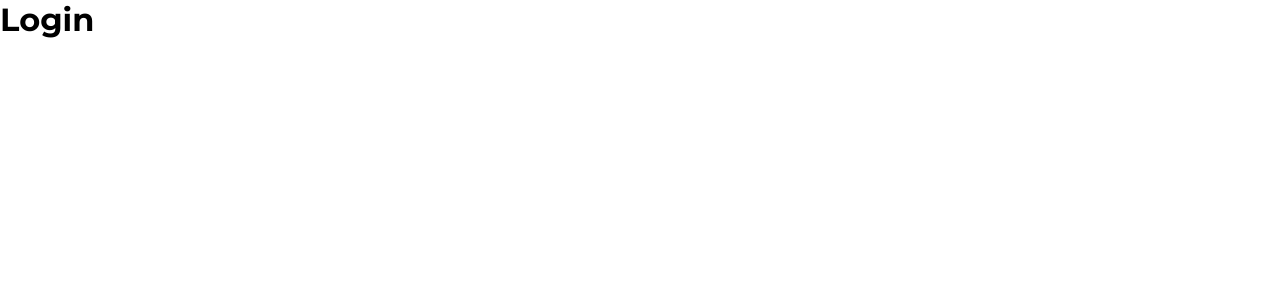
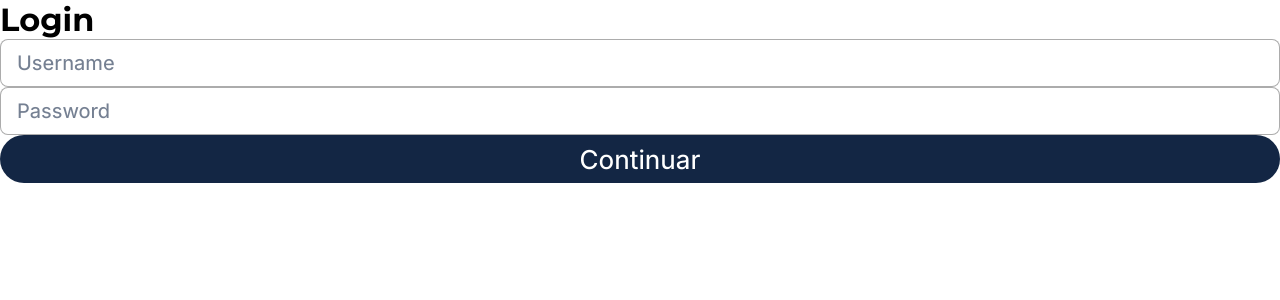
Before and after one commit to sweetArizCider/Glass-Store-Official-Page, a React (Vite) app: page /login in a window 1280 px wide. Shown: the top 300 px of the page. Built offline with nearby package versions, Linux system fonts and the light colour scheme.

Commit message:
feat :lipstick: | add button layout

```diff
--- a/src/index.css
+++ b/src/index.css
@@ -9,6 +9,9 @@
   text-rendering: optimizeLegibility;
   -webkit-font-smoothing: antialiased;
   -moz-osx-font-smoothing: grayscale;
+
+  --color-primary: #132644;
+  --color-secondary: #4AB3D5;
 }
 
 *::before, *::after , *{
--- /dev/null
+++ b/src/layouts/button/Button.jsx
@@ -0,0 +1,13 @@
+import styles from './Button.module.css'
+export const Button = ({text, onClick}) => {
+  return (
+    <>
+      <button
+        className={styles.button}
+        onClick={onClick}>
+        {text}
+      </button>
+    </>
+
+  )
+}
--- /dev/null
+++ b/src/layouts/button/Button.module.css
@@ -0,0 +1,12 @@
+.button{
+  width: 100%;
+  height: 3rem;
+  border: none;
+  border-radius: 50px;
+  background-color: var(--color-primary);
+  color: #fff;
+  font-size: 26px;
+  font-weight: 450;
+  font-family: "Inter", system-ui, Avenir, Helvetica, Arial, sans-serif;
+  text-align: center;
+}
--- a/src/pages/login/Login.jsx
+++ b/src/pages/login/Login.jsx
@@ -1,7 +1,14 @@
+import {Button} from '@/layouts/button/Button'
+import {FormInput} from '@/layouts/inputs/FormInput'
 export const Login = () => {
     return (
         <div>
             <h1>Login</h1>
+            <form>
+                <FormInput placeholder="Username" id="username" />
+                <FormInput placeholder="Password" id="password" />
+                <Button text="Continuar" onClick={() => {}} />
+            </form>
         </div>
     )
 }
```
